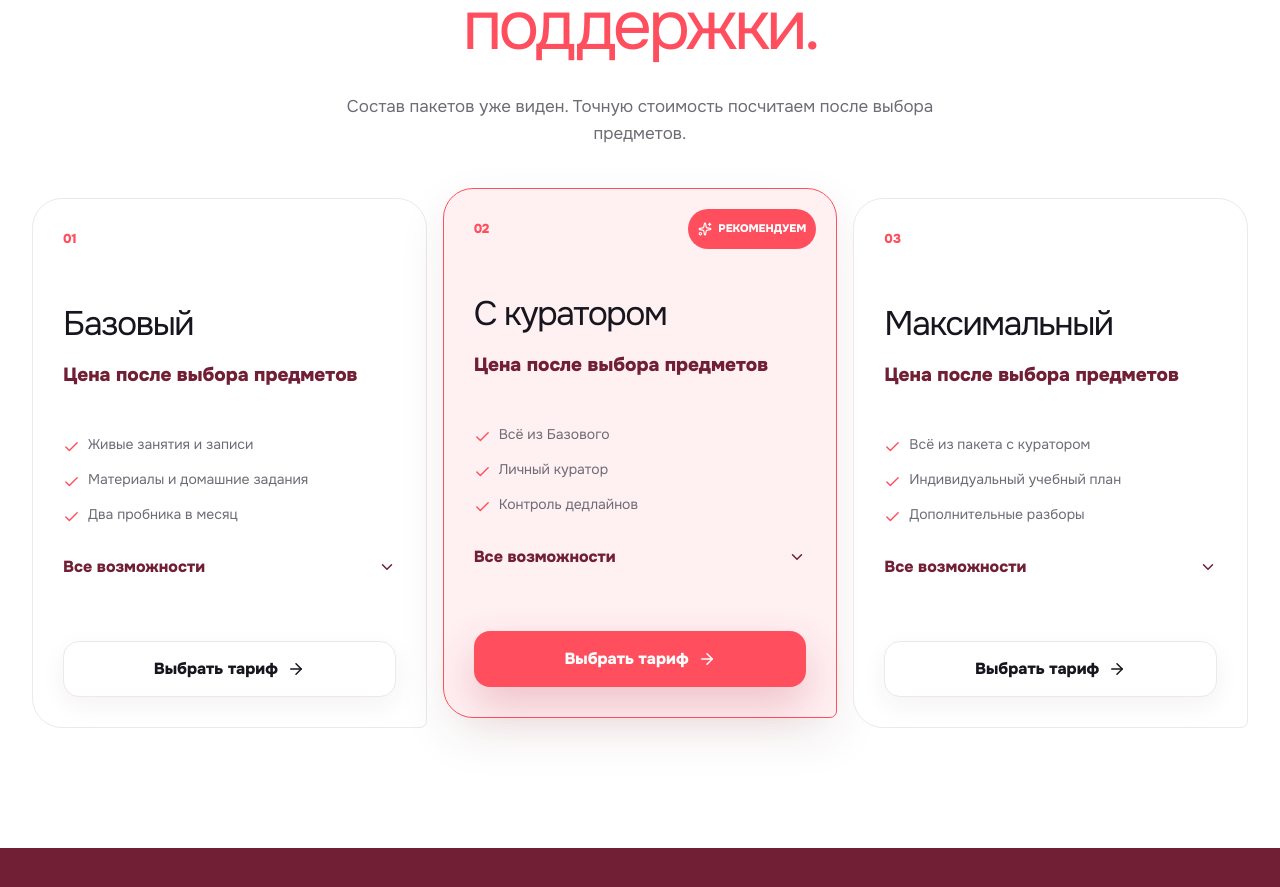
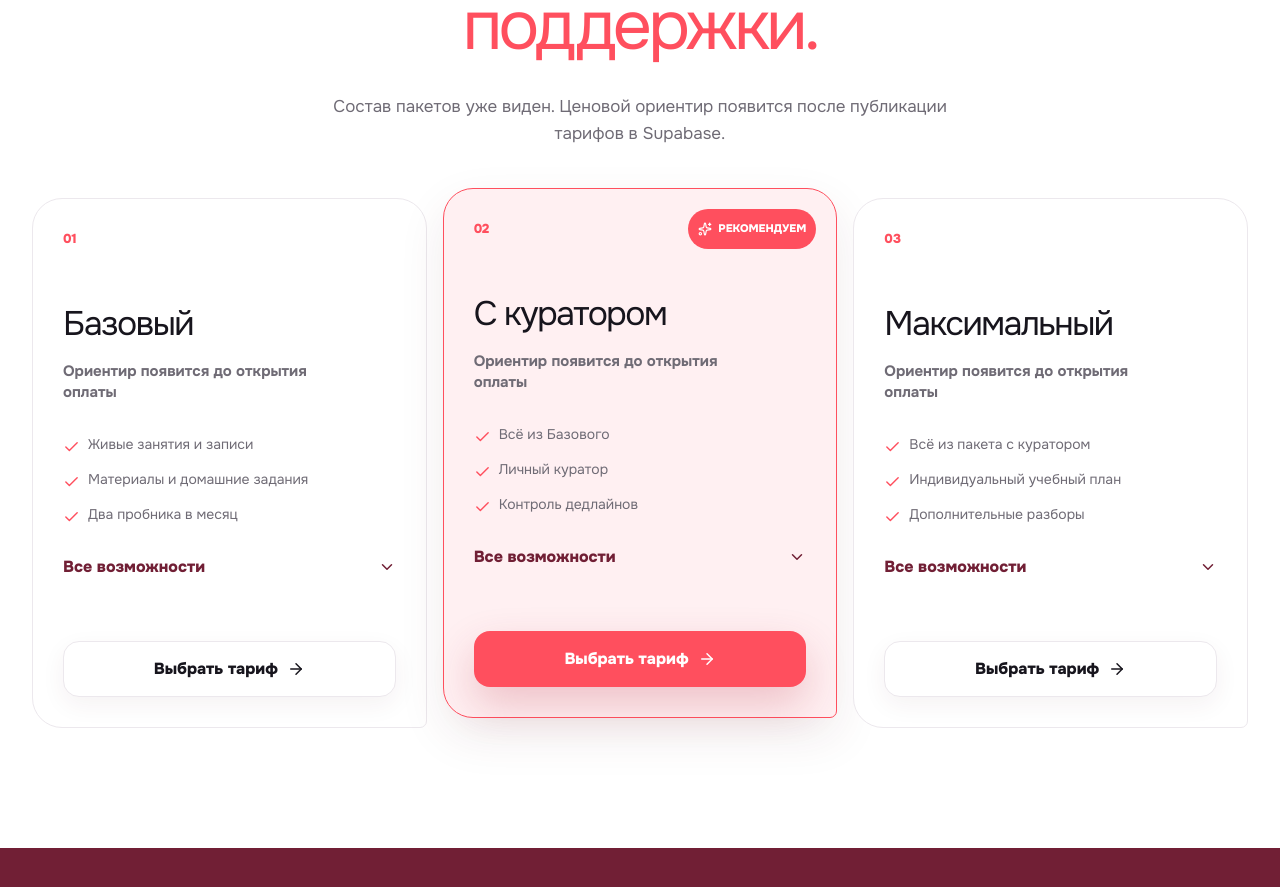
Before and after one commit to lenkazalypka/pyaterka-school, a Next.js app: page / in a window 1280 px wide. Shown: the part 8454-9341 px from the top of the page. Built offline with nearby package versions, Linux system fonts and the light colour scheme; no server answers; the database is empty.

Commit message:
feat: show Supabase-backed monthly price ranges

```diff
--- a/app/public-v9-components.css
+++ b/app/public-v9-components.css
@@ -29,6 +29,7 @@
 .v9-plan-index { color: var(--brand-primary); font-size: 13px; font-weight: 850; }
 .v9-plan-card h3 { margin: 50px 0 12px; font-size: 34px; letter-spacing: -.045em; }
 .v9-plan-price { min-height: 50px; margin: 0; color: var(--brand-burgundy); font-size: 19px; font-weight: 850; }
+.v9-plan-price.is-pending { max-width: 260px; color: var(--text-muted); font-size: 15px; font-weight: 700; line-height: 1.4; }
 .v9-plan-card ul { display: grid; gap: 11px; margin: 24px 0; padding: 0; list-style: none; }
 .v9-plan-card li { display: flex; align-items: flex-start; gap: 8px; color: var(--text-muted); font-size: 14px; line-height: 1.42; }
 .v9-plan-card li svg { flex: 0 0 auto; width: 17px; color: var(--brand-primary); }
--- a/components/public/sections.tsx
+++ b/components/public/sections.tsx
@@ -231,7 +231,7 @@ export function PublicSections({ plans }: { plans: PublicPlan[] }) {
           <div className="v9-section-heading is-centered" data-reveal>
             <span className="v9-kicker">Тарифы</span>
             <h2>Выбери не «подороже».<br /><em>Выбери нужный уровень поддержки.</em></h2>
-            <p>{plans.some((plan) => plan.priceLabel) ? "Показываем актуальную стоимость активных пакетов." : "Состав пакетов уже виден. Точную стоимость посчитаем после выбора предметов."}</p>
+            <p>{plans.some((plan) => plan.priceLabel) ? "Показываем минимальную стоимость активных пакетов. Итог зависит от выбранных предметов." : "Состав пакетов уже виден. Ценовой ориентир появится после публикации тарифов в Supabase."}</p>
           </div>
           <div className="v9-plan-grid">
             {plans.map((plan, index) => (
@@ -239,7 +239,7 @@ export function PublicSections({ plans }: { plans: PublicPlan[] }) {
                 {index === 1 && <span className="v9-plan-badge"><Sparkles aria-hidden="true" /> рекомендуем</span>}
                 <span className="v9-plan-index">0{index + 1}</span>
                 <h3>{plan.name}</h3>
-                <p className="v9-plan-price">{plan.priceLabel ?? "Цена после выбора предметов"}</p>
+                <p className={`v9-plan-price ${plan.priceLabel ? "" : "is-pending"}`}>{plan.priceLabel ?? "Ориентир появится до открытия оплаты"}</p>
                 <ul>{plan.features.slice(0, 3).map((feature) => <li key={feature}><Check aria-hidden="true" /> {feature}</li>)}</ul>
                 {plan.features.length > 3 && (
                   <details className="v9-plan-details"><summary>Все возможности <ChevronDown aria-hidden="true" /></summary><ul>{plan.features.slice(3).map((feature) => <li key={feature}><Check aria-hidden="true" /> {feature}</li>)}</ul></details>
--- a/lib/public-site.ts
+++ b/lib/public-site.ts
@@ -17,7 +17,7 @@ const labels: Record<string, string> = {
 
 function priceLabel(priceMinor: number, currency: string) {
   const value = new Intl.NumberFormat("ru-RU", { maximumFractionDigits: 0 }).format(priceMinor / 100);
-  return currency === "RUB" ? `${value} ₽` : `${value} ${currency}`;
+  return currency === "RUB" ? `от ${value} ₽/мес` : `от ${value} ${currency}/мес`;
 }
 
 export async function getPublicPlans(): Promise<PublicPlan[]> {
```
Also changed, not shown: 1 other file (tests, documents, lock files or other folders).
